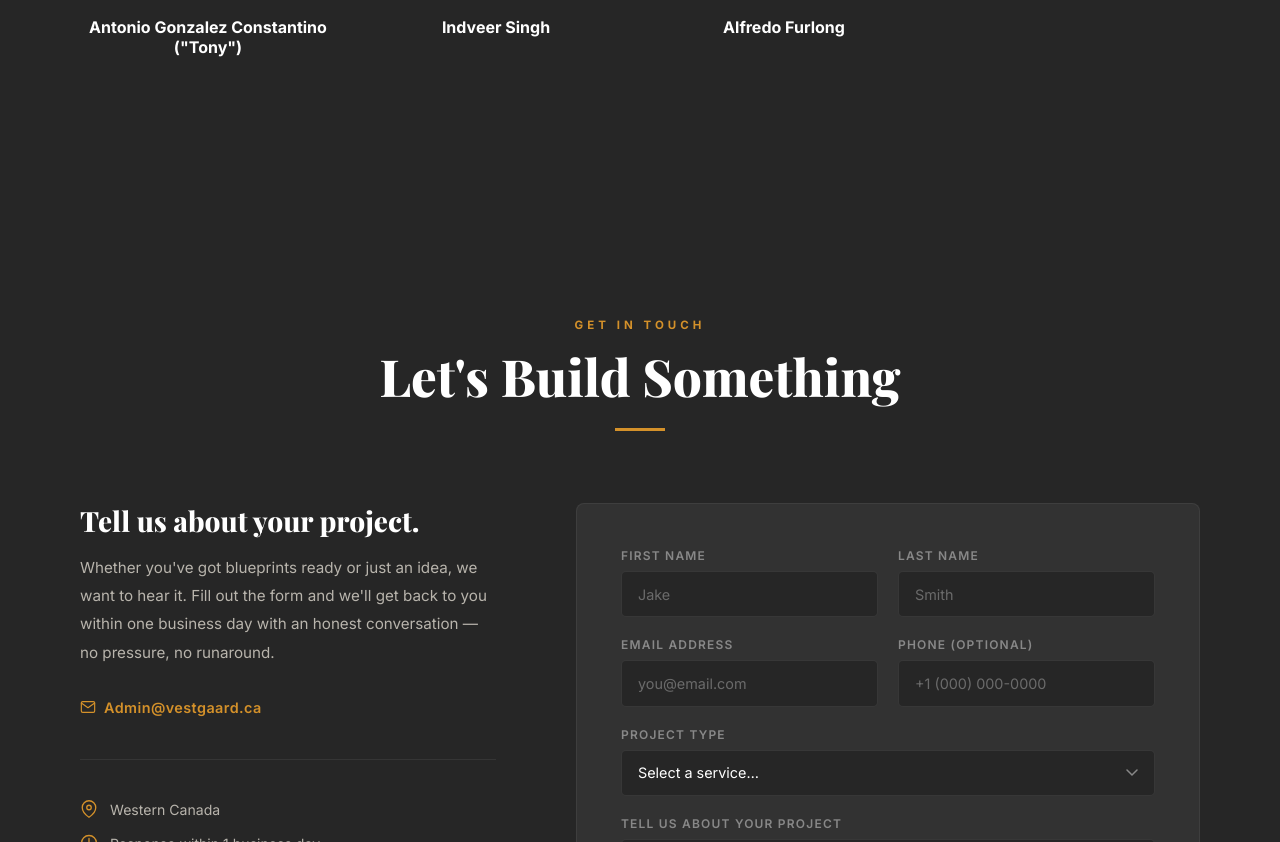
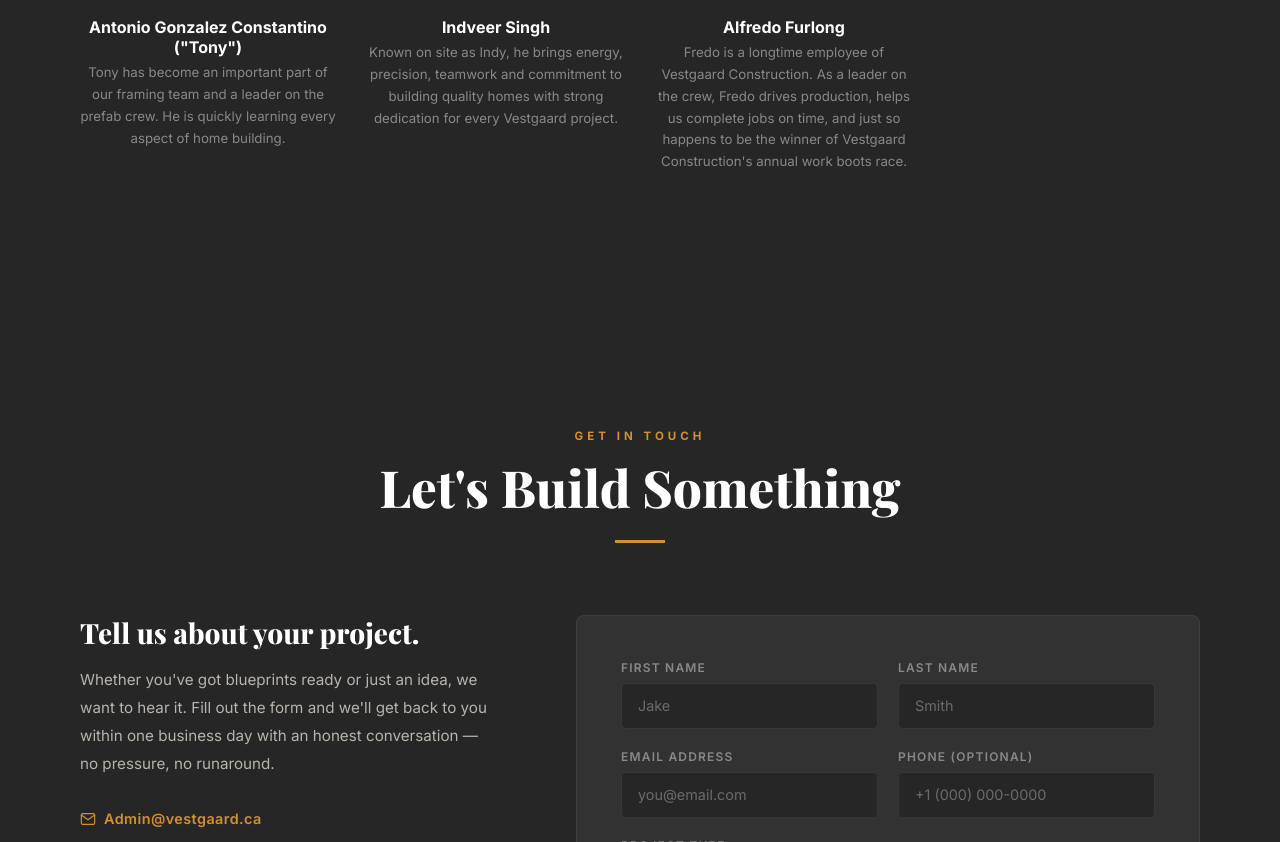
Before and after one commit to ConnerWestgarde-comp/website-vestgaard, a plain HTML site: page index.html in a window 1280 px wide. Shown: the part 3672-4514 px from the top of the page. Drawn offline with nearby package versions, Linux system fonts and the light colour scheme.

Commit message:
adding descriptions for employees

```diff
--- a/index.html
+++ b/index.html
@@ -1167,18 +1167,21 @@
                         <img src="tony.jpeg" alt="Portrait of Antonio Gonzalez Constantino" width="130" height="130" loading="lazy" decoding="async">
                     </div>
                     <h3>Antonio Gonzalez Constantino ("Tony")</h3>
+                    <p>Tony has become an important part of our framing team and a leader on the prefab crew. He is quickly learning every aspect of home building.</p>
                 </div>
                 <div class="team-card reveal" style="transition-delay:0.48s">
                     <div class="team-avatar">
                         <img src="Indy.jpeg" alt="Portrait of Indveer Singh" width="130" height="130" loading="lazy" decoding="async">
                     </div>
                     <h3>Indveer Singh</h3>
+                    <p>Known on site as Indy, he brings energy, precision, teamwork and commitment to building quality homes with strong dedication for every Vestgaard project.</p>
                 </div>
                 <div class="team-card reveal" style="transition-delay:0.56s">
                     <div class="team-avatar">
                         <img src="Fredo.jpeg" alt="Portrait of Alfredo Furlong" width="130" height="130" loading="lazy" decoding="async">
                     </div>
                     <h3>Alfredo Furlong</h3>
+                    <p>Fredo is a longtime employee of Vestgaard Construction. As a leader on the crew, Fredo drives production, helps us complete jobs on time, and just so happens to be the winner of Vestgaard Construction's annual work boots race.</p>
                 </div>
             </div>
         </div>
```
